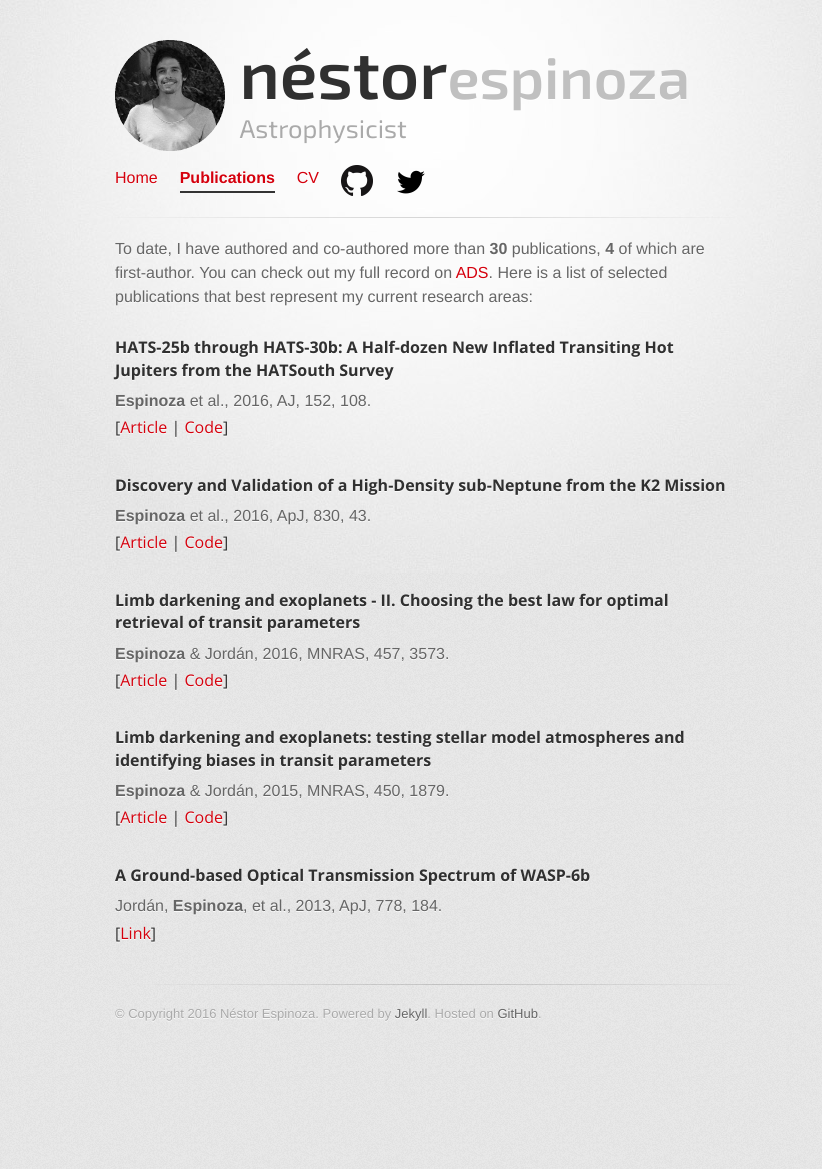
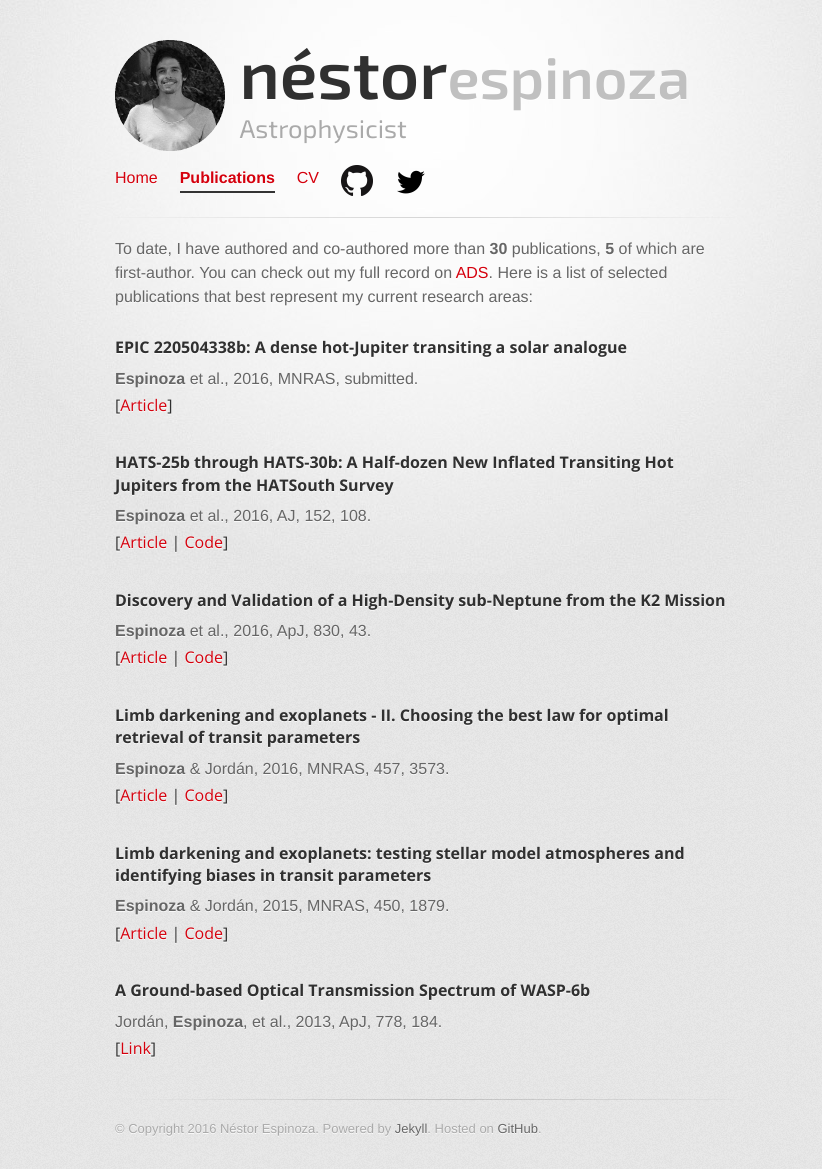
Before and after one commit to cphyc/cphyc.github.io, a Jekyll site: the page built from publications/index.html, in a window 1280 px wide. Shown: the whole page, without its empty margins (215-1037 px from the left). Built offline with Jekyll 4.4.1, drawn with Linux system fonts in a browser that asks for light colours; before the commit the page ends 1053 px from its top, so only the background shows below that.

Commit message:
Modified publications.

```diff
--- a/publications/index.html
+++ b/publications/index.html
@@ -5,11 +5,17 @@ current: publications
 description: My Publications
 ---
 
-To date, I have authored and co-authored more than <b>30</b> publications, <b>4</b> of which are first-author. You can check out my full
+To date, I have authored and co-authored more than <b>30</b> publications, <b>5</b> of which are first-author. You can check out my full
 record on <a href="http://adsabs.harvard.edu/cgi-bin/nph-abs_connect?return_req=no_params&author=Espinoza,%20N.&db_key=PRE" target="_blank">ADS</a>.
 Here is a list of selected publications that best represent my current research areas:
 <br><br>
 <section id="first-author">
+  <div class="job">
+    <h4><b>EPIC 220504338b: A dense hot-Jupiter transiting a solar analogue</b></h4>
+    <b>Espinoza</b> et al., 2016, MNRAS, submitted.
+    <h5>[<a href="https://arxiv.org/abs/1611.07614" target="_blank">Article</a>]</h5>
+  </div>
+  <br>
   <div class="job">
     <h4><b>HATS-25b through HATS-30b: A Half-dozen New Inflated Transiting Hot Jupiters from the HATSouth Survey</b></h4>
     <b>Espinoza</b> et al., 2016, AJ, 152, 108.
```
